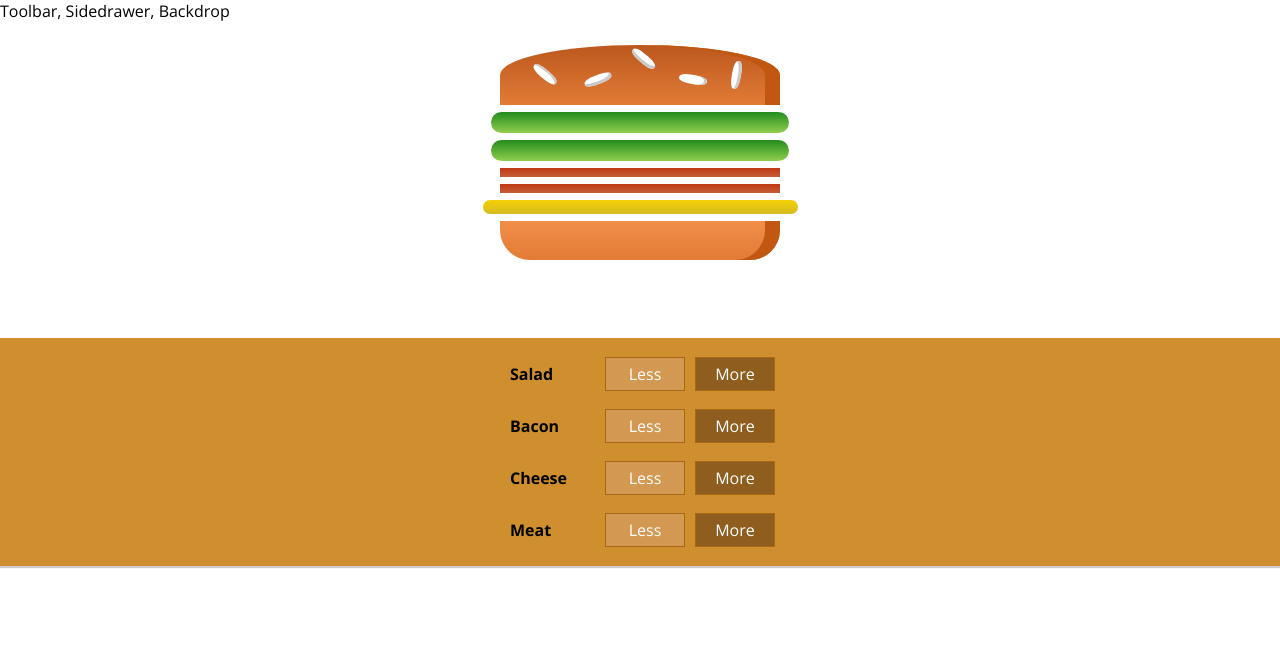
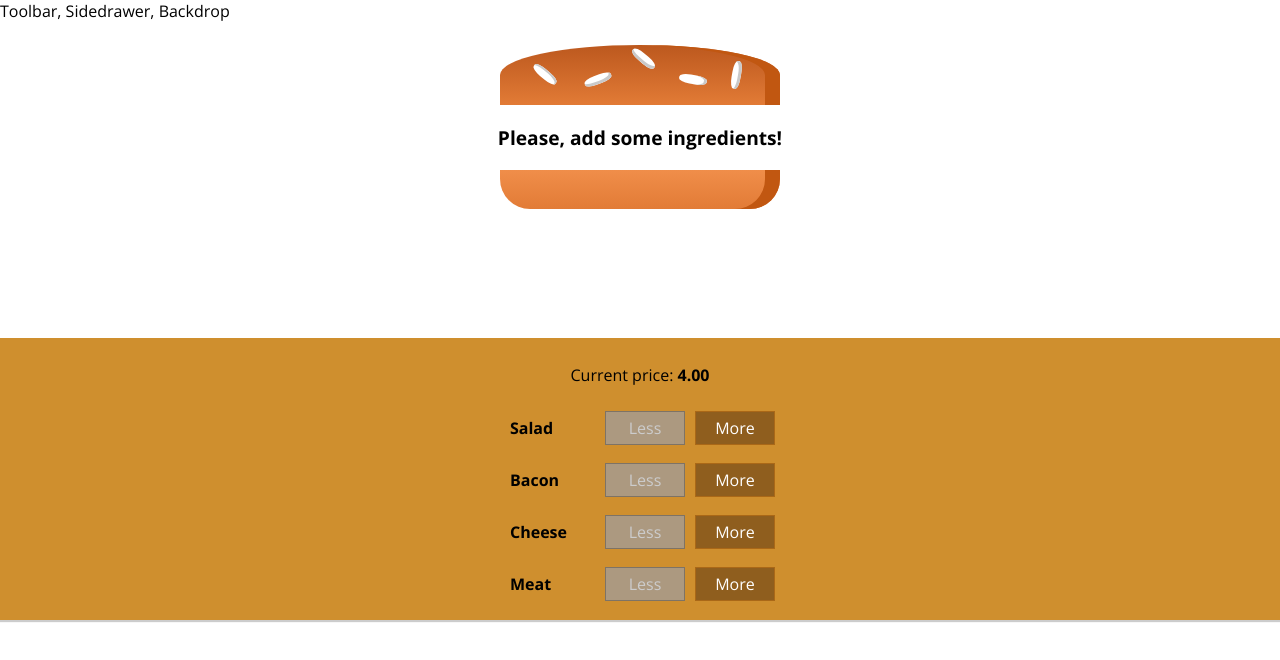
Before and after one commit to pavelkolomeitsev/burger-app, a React (Create React App) app: page / in a window 1280 px wide. Shown: the top 660 px of the page. Built offline with nearby package versions, Linux system fonts and the light colour scheme.

Commit message:
new feat: add/remove ingredients, calculate price

```diff
--- a/src/components/Burger/BuildControls/BuildControl/BuildControl.js
+++ b/src/components/Burger/BuildControls/BuildControl/BuildControl.js
@@ -5,8 +5,16 @@ import classes from "./BuildControl.module.css";
 const buildControl = (props) => (
   <div className={classes.BuildControl}>
     <div className={classes.Label}>{props.label}</div>
-    <button className={classes.Less}>Less</button>
-    <button className={classes.More}>More</button>
+    <button
+      className={classes.Less}
+      onClick={props.removed}
+      disabled={props.disabled}
+    >
+      Less
+    </button>
+    <button className={classes.More} onClick={props.added}>
+      More
+    </button>
   </div>
 );
 
--- a/src/components/Burger/BuildControls/BuildControls.js
+++ b/src/components/Burger/BuildControls/BuildControls.js
@@ -12,8 +12,17 @@ const controls = [
 
 const buildControls = (props) => (
   <div className={classes.BuildControls}>
+    <p>
+      Current price: <strong>{props.price.toFixed(2)}</strong>
+    </p>
     {controls.map((ctrl) => (
-      <BuildControl key={ctrl.label} label={ctrl.label} />
+      <BuildControl
+        key={ctrl.label}
+        label={ctrl.label}
+        added={() => props.ingredientAdded(ctrl.type)} // props.ingredientAdded.bind(this, ctrl.type)
+        removed={() => props.ingredientRemoved(ctrl.type)}
+        disabled={props.disabled[ctrl.type]}
+      />
     ))}
   </div>
 );
--- a/src/containers/BurgerBuilder/BurgerBuilder.js
+++ b/src/containers/BurgerBuilder/BurgerBuilder.js
@@ -4,21 +4,70 @@ import Auxx from "../../hoc/Auxx";
 import Burger from "../../components/Burger/Burger";
 import BuildControls from "../../components/Burger/BuildControls/BuildControls";
 
+const INGREDIENT_PRICES = {
+  salad: 0.5,
+  bacon: 0.7,
+  cheese: 0.4,
+  meat: 1.3,
+};
+
 class BurgerBuilder extends Component {
   state = {
     ingredients: {
-      salad: 2,
-      bacon: 2,
-      cheese: 1,
+      salad: 0,
+      bacon: 0,
+      cheese: 0,
       meat: 0,
     },
+    totalPrice: 4,
+  };
+
+  addIngredientHandler = (type) => {
+    const updatedCount = this.state.ingredients[type] + 1; // increase an amount of exact ingredient
+    const updatedIngredients = { ...this.state.ingredients }; // copy the previous ingredients
+    updatedIngredients[type] = updatedCount; // change the amount of exact ingredient
+    const updatedPrice = this.state.totalPrice + INGREDIENT_PRICES[type];
+
+    this.setState({
+      totalPrice: updatedPrice,
+      ingredients: updatedIngredients,
+    });
+  };
+
+  removeIngredientHandler = (type) => {
+    let updatedCount = this.state.ingredients[type] - 1; // increase an amount of exact ingredient
+    const updatedIngredients = { ...this.state.ingredients }; // copy the previous ingredients
+    if (updatedCount < 0) {
+      updatedCount = 0;
+    }
+    updatedIngredients[type] = updatedCount; // change the amount of exact ingredient
+    let updatedPrice = this.state.totalPrice - INGREDIENT_PRICES[type];
+    if (updatedPrice < 4) {
+      updatedPrice = 4;
+    }
+
+    this.setState({
+      totalPrice: updatedPrice,
+      ingredients: updatedIngredients,
+    });
   };
 
   render() {
+    const disabledInfo = { ...this.state.ingredients };
+
+    for (const key in disabledInfo) {
+      disabledInfo[key] = disabledInfo[key] <= 0;
+    }
+
     return (
       <Auxx>
         <Burger ingredients={this.state.ingredients} />
-        <BuildControls />
+        <BuildControls
+          ingredientAdded={this.addIngredientHandler}
+          ingredientRemoved={this.removeIngredientHandler}
+          disabled={disabledInfo}
+          price={this.state.totalPrice}
+        />
       </Auxx>
     );
   }
```
